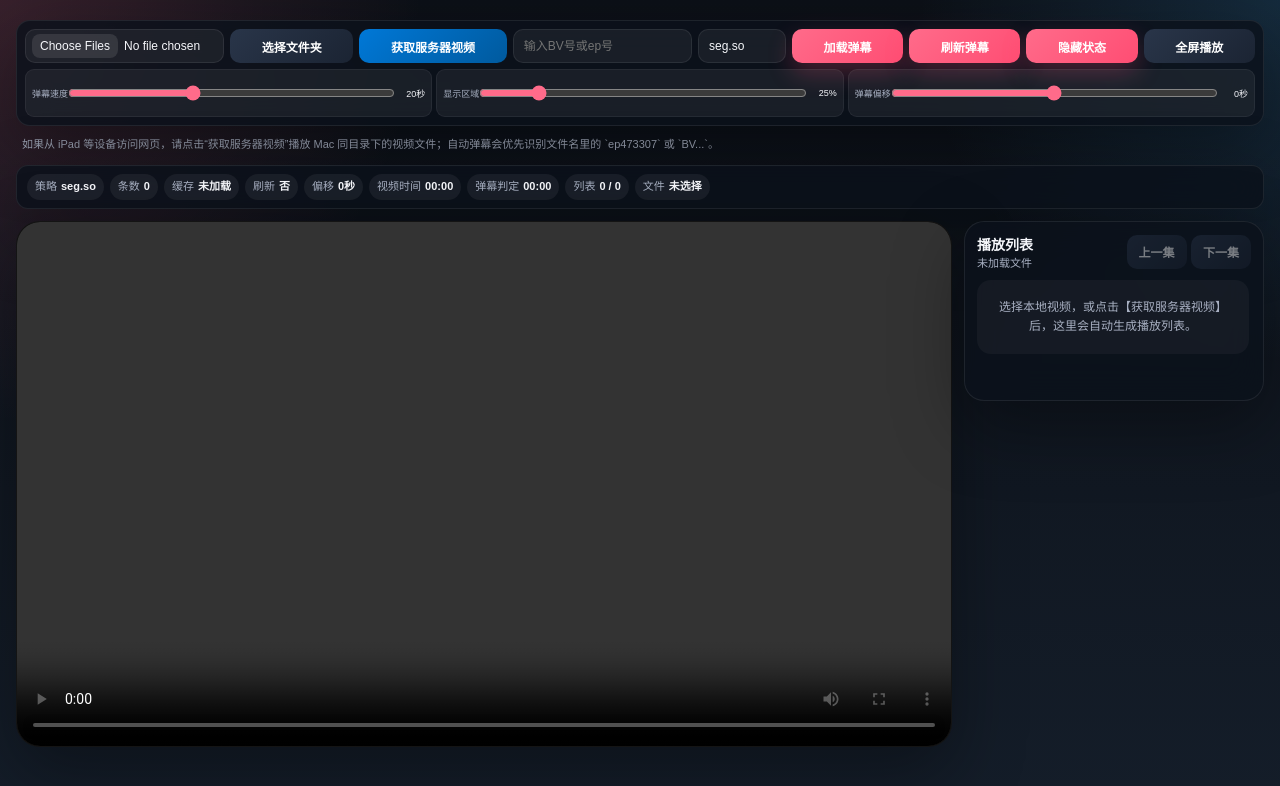
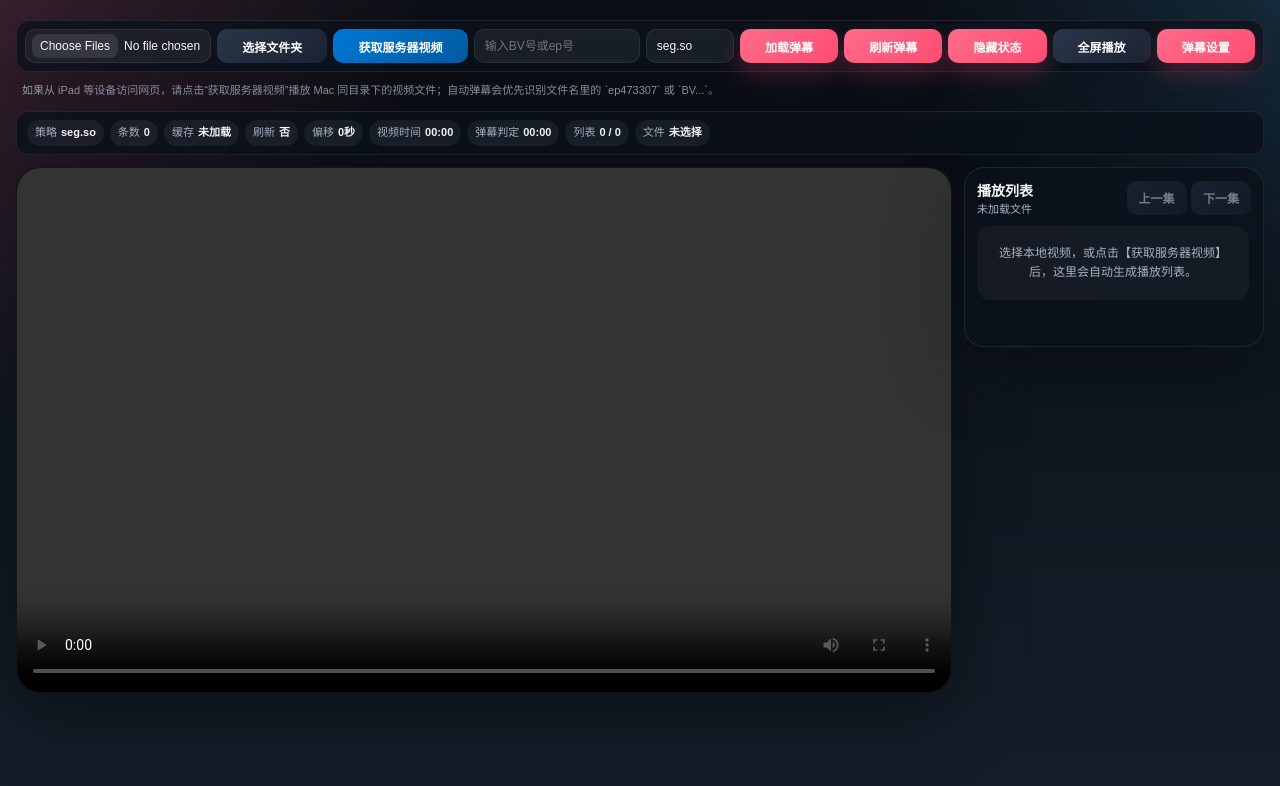
Before and after one commit to ligexiao2009/damuku, a website: page public/video.html in a window 1280 px wide. Drawn offline with Linux system fonts and the light colour scheme.

Commit message:
feat: enhance settings UI with toggle functionality and improved layout

```diff
--- a/public/video.html
+++ b/public/video.html
@@ -310,45 +310,45 @@
 
     .settings-row {
       display: grid;
-      grid-template-columns: minmax(0, 1fr) minmax(0, 1fr) minmax(0, 1fr);
+      grid-template-columns: repeat(3, minmax(min-content, 1fr));
       gap: 4px;
-      min-width: 0;
+    }
+
+    .settings-row.hidden {
+      display: none;
     }
 
     .setting-group {
-      display: grid;
-      grid-template-columns: 30px minmax(0, 1fr) 28px;
+      display: flex;
+      flex-wrap: wrap;
       align-items: center;
-      gap: 4px;
+      gap: 2px 4px;
       min-height: 30px;
       background: var(--panel-soft);
       padding: 4px 6px;
       border-radius: 9px;
       border: 1px solid rgba(255, 255, 255, 0.06);
-      min-width: 0;
     }
 
     .setting-group label {
-      width: auto;
-      min-width: 0;
       font-size: 9px;
       color: var(--muted);
       white-space: nowrap;
     }
 
     .setting-group input[type="range"] {
+      flex: 1 1 0;
       min-width: 0;
       padding: 0;
-      width: 100%;
       accent-color: var(--accent);
     }
 
     .setting-value {
-      min-width: 0;
       font-size: 9px;
       color: var(--text);
       text-align: right;
       font-variant-numeric: tabular-nums;
+      white-space: nowrap;
     }
 
     .player-container {
@@ -553,7 +553,8 @@
         <button id="refreshDanmuBtn">刷新弹幕</button>
         <button id="toggleStatusBtn">状态栏</button>
         <button id="fullScreenBtn">全屏播放</button>
-        <div class="settings-row">
+        <button id="toggleSettingsBtn">弹幕设置</button>
+        <div class="settings-row hidden">
           <div class="setting-group">
             <label for="speedControl">弹幕速度</label>
             <input type="range" id="speedControl" min="8" max="40" value="20" step="1">
@@ -566,7 +567,7 @@
           </div>
           <div class="setting-group">
             <label for="offsetControl">弹幕偏移</label>
-            <input type="range" id="offsetControl" min="-10" max="10" value="0" step="0.5">
+            <input type="range" id="offsetControl" min="-120" max="120" value="0" step="1">
             <span class="setting-value" id="offsetValue">0秒</span>
           </div>
         </div>
@@ -620,6 +621,7 @@
     const loadDanmuBtn = document.getElementById('loadDanmu');
     const refreshDanmuBtn = document.getElementById('refreshDanmuBtn');
     const toggleStatusBtn = document.getElementById('toggleStatusBtn');
+    const toggleSettingsBtn = document.getElementById('toggleSettingsBtn');
     const fullScreenBtn = document.getElementById('fullScreenBtn');
     const prevVideoBtn = document.getElementById('prevVideoBtn');
     const nextVideoBtn = document.getElementById('nextVideoBtn');
@@ -1387,6 +1389,11 @@
 
     toggleStatusBtn.addEventListener('click', () => setStatusBarVisible(statusBar.classList.contains('hidden')));
 
+    toggleSettingsBtn.addEventListener('click', () => {
+      const row = document.querySelector('.settings-row');
+      row.classList.toggle('hidden');
+    });
+
     fullScreenBtn.addEventListener('click', () => {
       if (!document.fullscreenElement) {
         player.requestFullscreen().catch(err => alert(`全屏失败: ${err.message}`));
@@ -1413,6 +1420,10 @@
       else video.pause();
     });
 
+    speedControl.addEventListener('input', updateDanmuSettings);
+    areaControl.addEventListener('input', updateDanmuSettings);
+    offsetControl.addEventListener('input', updateDanmuSettings);
+
     window.addEventListener('resize', updatePlayerSize);
     document.addEventListener('fullscreenchange', updatePlayerSize);
 
```
